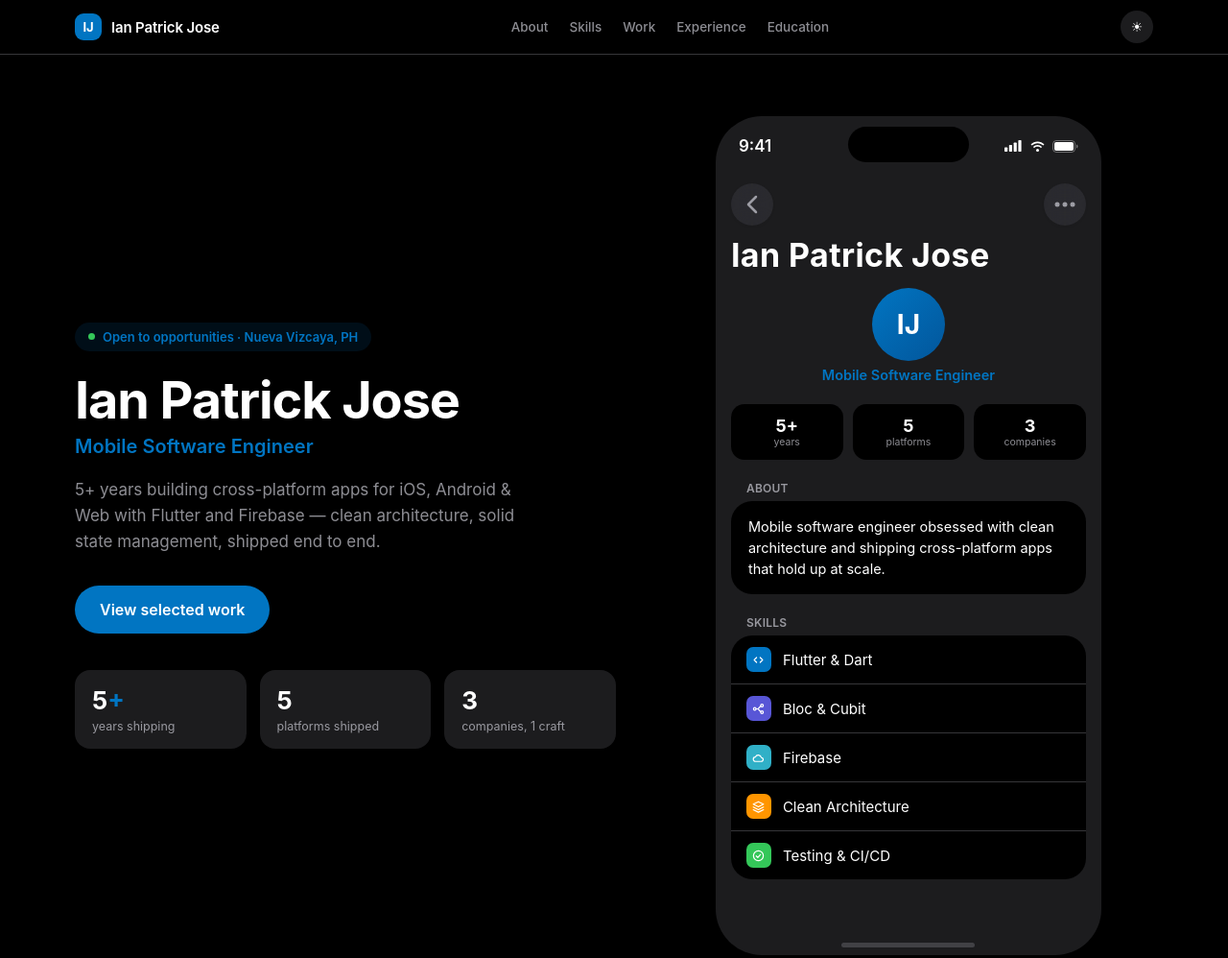
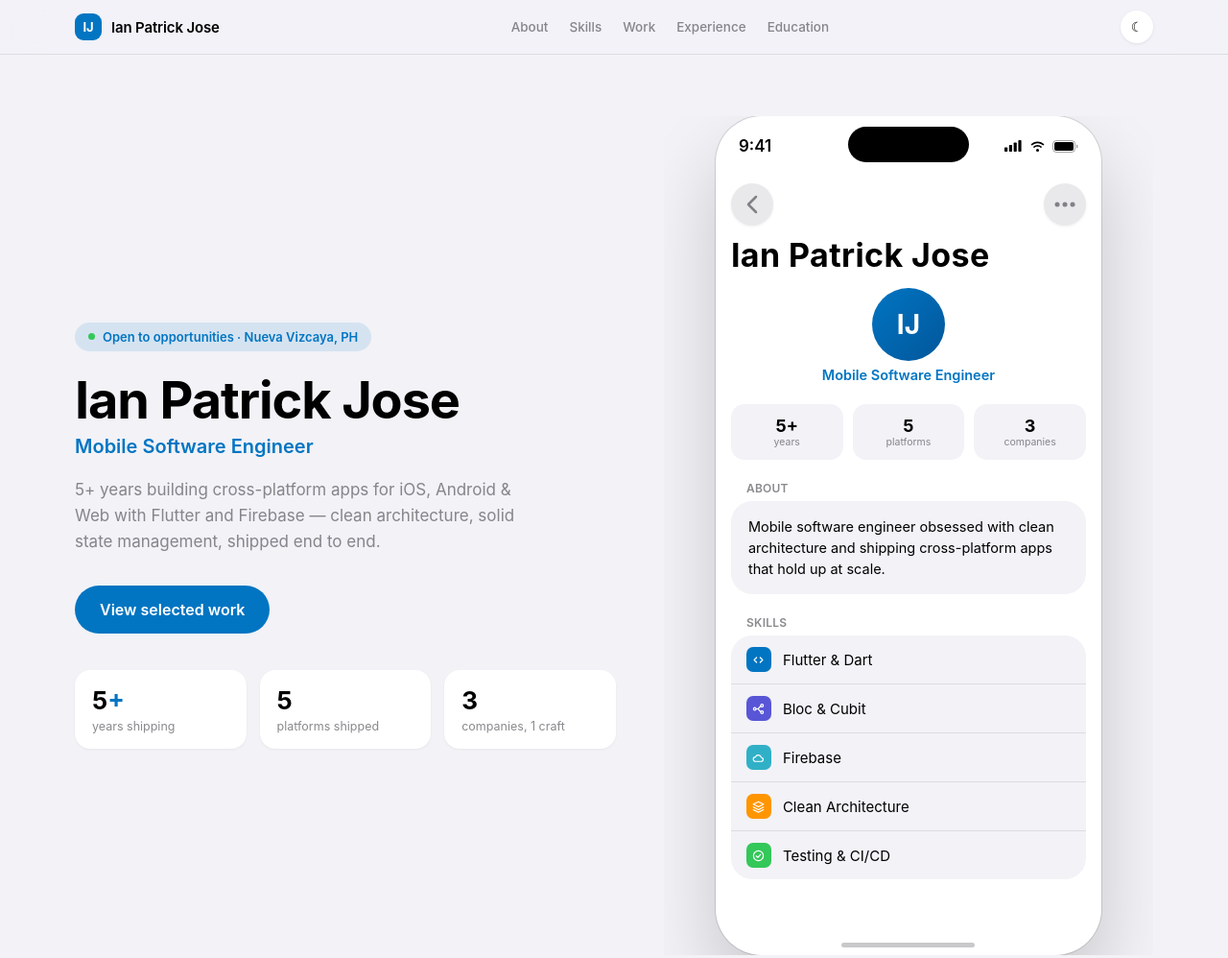
Before and after one commit to joseianpatrick/portfolio-ian, a plain HTML site: page index.html in a window 1280 px wide. Shown: the top 998 px of the page at 96% size. Drawn offline with Linux system fonts and the light colour scheme.

Commit message:
change default to light

```diff
--- a/index.html
+++ b/index.html
@@ -7,7 +7,7 @@
 <link rel="stylesheet" href="style.css">
 </head>
 <body>
-<div class="portfolio" data-theme="dark" id="root">
+<div class="portfolio" data-theme="light" id="root">
 
   <header class="topbar">
     <div class="container topbar-inner">
@@ -23,7 +23,7 @@
         <a href="#education">Education</a>
       </nav>
       <div class="topbar-actions">
-        <button class="theme-toggle" id="themeToggle" aria-label="Toggle theme">☀</button>
+        <button class="theme-toggle" id="themeToggle" aria-label="Toggle theme">☾</button>
       </div>
     </div>
   </header>
--- a/script.js
+++ b/script.js
@@ -9,7 +9,7 @@
     try { localStorage.setItem('cupertino-theme', theme); } catch (e) {}
   }
 
-  let initial = 'dark';
+  let initial = 'light';
   try {
     const t = localStorage.getItem('cupertino-theme');
     if (t === 'light' || t === 'dark') initial = t;
--- a/style.css
+++ b/style.css
@@ -10,7 +10,7 @@
 }
 *{box-sizing:border-box;}
 html{scroll-behavior:smooth;}
-body{margin:0;background:#000;}
+body{margin:0;background:var(--bg);}
 a{text-decoration:none;}
 ::selection{background:#0175C2;color:#fff;}
 @keyframes cup-marquee{from{transform:translateX(0)}to{transform:translateX(-50%)}}
```
